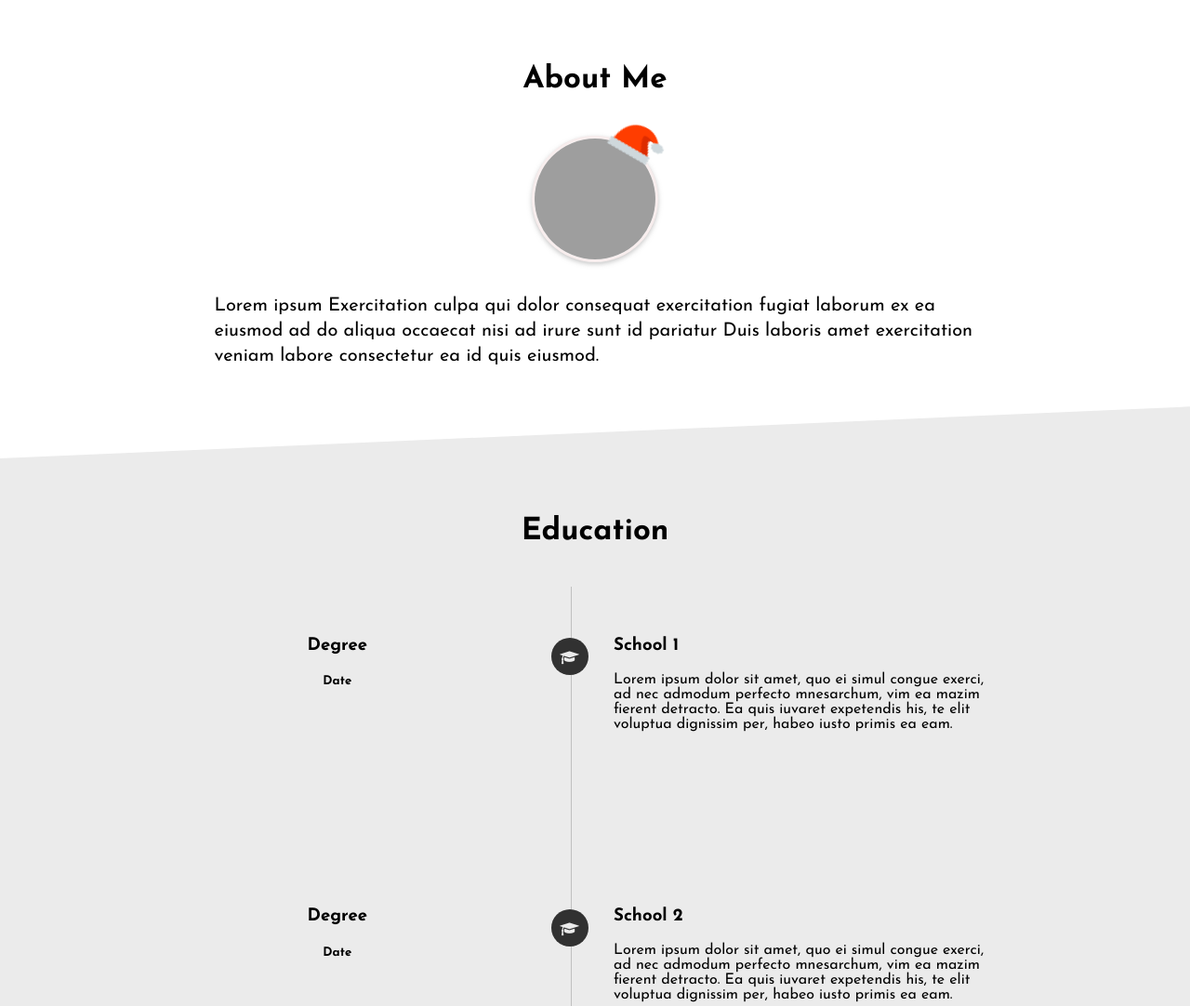
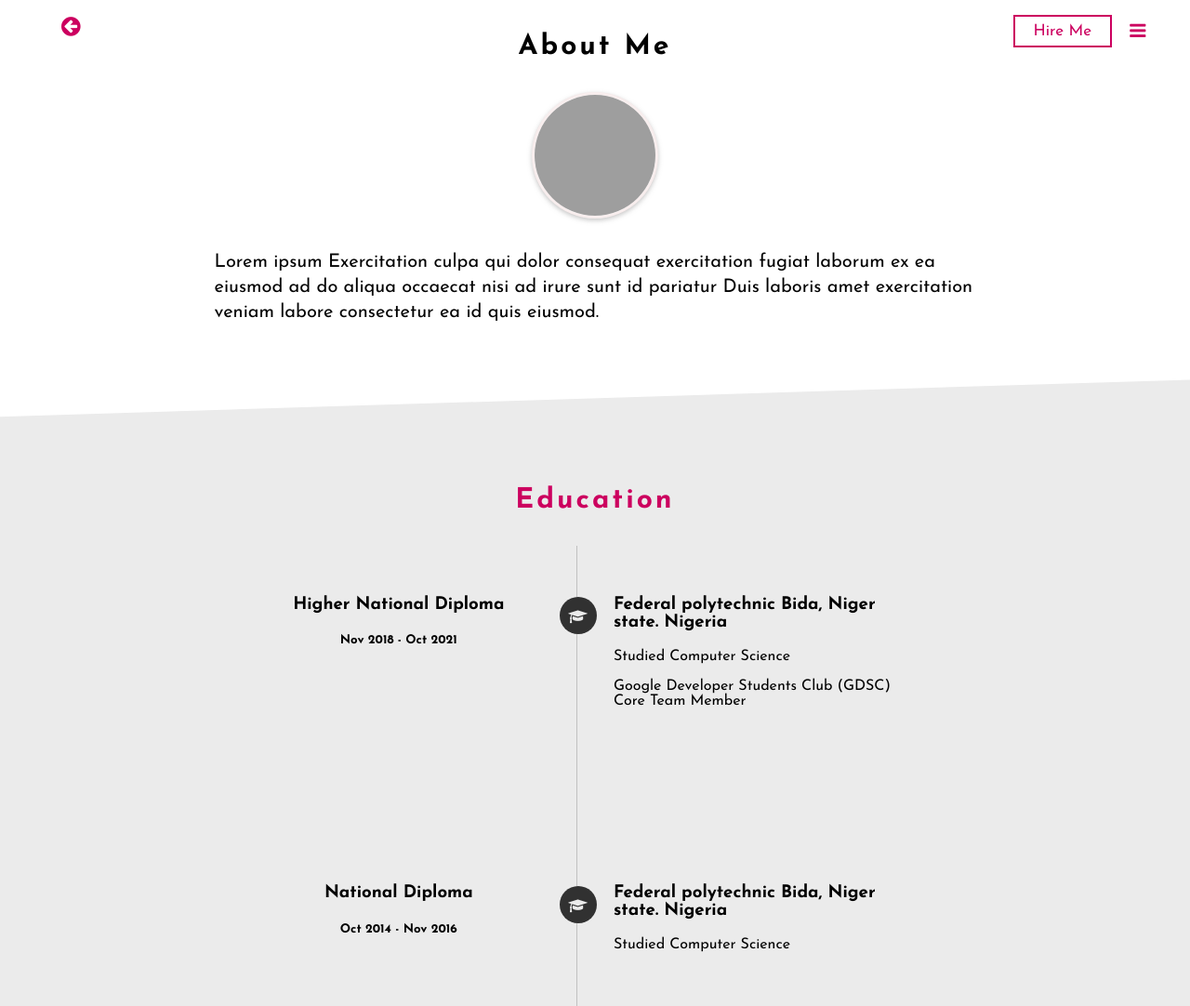
Before and after one commit to okafohenry/portfolio, a PHP site: page /resume.html in a window 1280 px wide. Shown: the top 1082 px of the page at 93% size. Run offline with PHP 8.4, Linux system fonts and the light colour scheme; grey boxes are pictures that could not be loaded.

Commit message:
added a few more styling

```diff
--- a/resume.css
+++ b/resume.css
@@ -5,10 +5,71 @@ html, body {
     font-family: 'Josefin Sans' !important;
 }
 h2 {
-    font-size: 33px;
+    font-size: 30px;
     text-align: center;
-    padding-bottom: 1rem;
+    padding-bottom: .5rem;
+    letter-spacing: 3px;
 }
+h4 {
+    letter-spacing: 3px;
+    text-align: center;
+    color: #cc005f;
+    font-size: 18px;
+}
+nav {
+    width: 100%;
+    background: transparent;
+    padding: 1rem;
+    position: fixed;
+    top: 0;
+    z-index: 20;
+}
+nav a.hire-me-nav, .fa-arrow-circle-left, .fa-bars {
+    color: #cc005f;
+}
+nav a.hire-me-nav {
+    text-decoration: none;
+    float: right;
+    margin-right: 100px;
+    font-size: 17px;
+    padding: 7px 20px;
+    border: 2px solid #cc005f;
+}
+.fa-arrow-circle-left {
+    font-size: 24px;
+    margin-left: 50px;
+}
+.fa-bars {
+    float: right;
+    font-size: 20px;
+    padding: 7px;
+    margin-right: -150px;
+}
+.drop-down-links {
+    width: 100%;
+    margin-left: -15px;
+    margin-top: 20px;
+    display: none;
+}
+
+.drop-down-links a{
+    width: 100%;
+    display: block;
+    text-decoration: none;
+    text-align: center;
+    background: #313131f3;
+    padding-top: 30px;
+    padding-bottom: 30px;
+    color: #fff;
+}
+.drop-down-links a:hover {
+    text-decoration: underline;
+}
+.show {display: block;}
+
+
+
+
 section {
     max-width: 100%;
     padding: 0px;
@@ -22,14 +83,7 @@ section {
 
 .personal-info {
     text-align: center;
-    padding-top: 2rem;
-    padding-bottom: 30px;
-}
-.santas-hat {
-    position: absolute;
-    top: 8rem;
-    margin-left: 5rem;
-    transform: rotate(30deg)
+    padding-bottom: 3rem;
 }
 
 .personal-info .my-img {
@@ -51,6 +105,9 @@ section {
     background: #ebebeb;
     padding-top: 5em;
     clip-path: polygon(0 5%, 100% 0, 100% 100%, 0 100%);
+}
+.education h2 {
+    color: #cc005f;
 }
 
 .timeline-container{
@@ -94,7 +151,7 @@ section {
     position: absolute;
     width: 40px;
     height: 40px;
-    right: -43px;
+    right: -40px;
     top: 30px;
     border-radius: 50%;
     z-index: 1;
--- a/resume.html
+++ b/resume.html
@@ -13,48 +13,46 @@
     <link href="animation.css" rel="stylesheet">
 </head>
 <body>
+    <nav>
+        <a href="index.html"><i class="fa fa-arrow-circle-left"></i></a>
+        <a href="#contact-me" class="hire-me-nav">Hire Me</a>
+        <a href="#" class="dropbtn" onclick="handleToggle()"><i class="fa fa-bars"></i></a>
+        <div class="drop-down-links dropdown-content" id="navDropdown">
+            <a href="index.html">Back</a>
+            <a href="#contact-me">Hire Me</a>
+        </div>
+    </nav>
     <section class="personal-info">
         <div class="section-container">
             <h2>About Me</h2>
-            <img src="/images/santas-hat.png" alt="santas-hat.png" class="santas-hat" height="50px" width="70px" />
             <img class="my-img" src="https://res.cloudinary.com/okafohenrie/image/upload/v1639749732/me_f8vdzi.jpg" alt="okafor-henry.jpg" height= "130px" width="130px"/>
             <p>Lorem ipsum Exercitation culpa qui dolor consequat exercitation fugiat laborum ex ea eiusmod ad do aliqua occaecat nisi ad irure sunt id pariatur Duis laboris amet exercitation veniam labore consectetur ea id quis eiusmod.</p>
         </div>
     </section>
     <section class="education">
         <div class="section-container">
-            <h2> Education</h2>
+            <h2>Education</h2>
             <div class="timeline-container">
                 <div class="content-list">
                     <div class="content degree-date left">
-                        <h3>Degree</h3>
-                        <h5>Date</h5>
+                        <h3>Higher National Diploma</h3>
+                        <h5>Nov 2018 - Oct 2021</h5>
                     </div>
                     <div class="content education-info right">
-                        <h3>School 1</h3>
-                        <p>Lorem ipsum dolor sit amet, quo ei simul congue exerci, ad nec admodum perfecto mnesarchum, vim ea mazim fierent detracto. Ea quis iuvaret expetendis his, te elit voluptua dignissim per, habeo iusto primis ea eam.</p>
+                        <h3>Federal polytechnic Bida, Niger state. Nigeria </h3>
+                        <p>Studied Computer Science</p>
+                        <p>Google Developer Students Club (GDSC) Core Team Member</p>
                     </div>
                 </div>
 
                 <div class="content-list">
                     <div class="content degree-date left">
-                        <h3>Degree</h3>
-                        <h5>Date</h5>
+                        <h3>National Diploma</h3>
+                        <h5>Oct 2014 - Nov 2016</h5>
                     </div>
                     <div class="content education-info right">
-                        <h3>School 2</h3>
-                        <p>Lorem ipsum dolor sit amet, quo ei simul congue exerci, ad nec admodum perfecto mnesarchum, vim ea mazim fierent detracto. Ea quis iuvaret expetendis his, te elit voluptua dignissim per, habeo iusto primis ea eam.</p>
-                    </div>
-                </div>
-
-                <div class="content-list">
-                    <div class="content degree-date left" >
-                        <h3>Degree</h3>
-                        <h5>Date</h5>
-                    </div>
-                    <div class="content education-info right">
-                        <h3>School 3</h3>
-                        <p>Lorem ipsum dolor sit amet, quo ei simul congue exerci, ad nec admodum perfecto mnesarchum, vim ea mazim fierent detracto. Ea quis iuvaret expetendis his, te elit voluptua dignissim per, habeo iusto primis ea eam.</p>
+                        <h3>Federal polytechnic Bida, Niger state. Nigeria </h3>
+                        <p>Studied Computer Science</p>
                     </div>
                 </div>
             </div>
@@ -97,33 +95,37 @@
             <div class="timeline-container">
                 <div class="content-list">
                     <div class="content degree-date left">
-                        <h3>Company</h3>
-                        <h5>Date</h5>
+                        <h3>Lafya HealthShare</h3>
+                        <h5>July 2021 - Oct 2021</h5>
                     </div>
                     <div class="content education-info right">
-                        <h3>Job Description</h3>
-                        <p>Lorem ipsum dolor sit amet, quo ei simul congue exerci, ad nec admodum perfecto mnesarchum, vim ea mazim fierent detracto. Ea quis iuvaret expetendis his, te elit voluptua dignissim per, habeo iusto primis ea eam.</p>
+                        <h3>Frontend Engineer (Intern)</h3>
+                        <p>Developed UI designs using Reactjs, Typescript and Styled-components.</p>
+                        <p>Worked in a team consisting of Product manager, UI/UX designer, Backend engineer and a Senior frontend engineer</p>
                     </div>
                 </div>
 
                 <div class="content-list">
                     <div class="content degree-date left">
-                        <h3>Company</h3>
-                        <h5>Date</h5>
+                        <h3>Imelar</h3>
+                        <h5>Nov 2020 - Feb 2021</h5>
                     </div>
                     <div class="content education-info right">
-                        <h3>Job Description</h3>
-                        <p>Lorem ipsum dolor sit amet, quo ei simul congue exerci, ad nec admodum perfecto mnesarchum, vim ea mazim fierent detracto. Ea quis iuvaret expetendis his, te elit voluptua dignissim per, habeo iusto primis ea eam.</p>
+                        <h3>Frontend Developer (Intern)</h3>
+                        <p>Developed UI designs using Reactjs and Styled-components. </p>
+                        <p>
+                            Worked in a team consisting of Product manager, UI/UX designer, Backend engineer and a Senior frontend engineer
+                        </p>
                     </div>
                 </div>
             </div>
             <center>
                 <ul class="button-container">
                     <li>
-                        <a href="#" class="inverse hire-me">HIRE ME</a>
+                        <a href="#contact-me" class="inverse hire-me">HIRE ME</a>
                     </li>
                     <li>
-                        <a href=" https://drive.google.com/file/d/1R51jzpFTFadRgFCvyam_Q3LsvdFlKojW/view?usp=sharing" target="_blank" class="solid" download="Okafor Henry's Resume">GET MY CV</a>
+                        <a href=" https://drive.google.com/file/d/1R51jzpFTFadRgFCvyam_Q3LsvdFlKojW/view?usp=sharing" target="_blank" class="solid" download="Okafor Henry's Resume">DOWNLOAD CV</a>
                     </li>
                 </ul>
             </center>
@@ -133,6 +135,7 @@
     <section class="portfolio">
         <div class="section-container">
             <h2>Portfolio</h2>
+            <h4>Check Out Some of My Works</h4>
             <div class="slideshow-container">
 
                 <div class="mySlides overlay-container fade">
@@ -141,7 +144,7 @@
                         <img src="https://res.cloudinary.com/okafohenrie/image/upload/v1640218620/Screenshot_2021-12-01_10.00.59_g6gywk.png" alt="guru-learning-mgt-system.png" style="width:100%">
                         <div class="text">Lorem ipsum dolor sit amet, quo ei simul congue exerci, ad nec admodum perfecto mnesarchum, vim ea mazim fierent detracto. Ea quis iuvaret expetendis his, te elit voluptua dignissim per,</div>
                         <div class="overlay">
-                            <div class="live-demo-text">live demonstration</div>
+                            <div class="live-demo-text">Live Demo</div>
                         </div>
                     </a>
                 </div>
@@ -150,9 +153,11 @@
                     <a href="https://okafohenry.github.io/birthday-list-keeper-React-App-/">
                         <div class="numbertext">2 / 4</div>
                         <img src="https://res.cloudinary.com/okafohenrie/image/upload/v1640218617/Screenshot_2021-12-22_23.42.20_nej6mu.png" style="width:100%">
-                        <div class="text">Lorem ipsum dolor sit amet, quo ei simul congue exerci, ad nec admodum perfecto mnesarchum, vim ea mazim fierent detracto. Ea quis iuvaret expetendis his, te elit voluptua dignissim per,</div>
+                        <div class="text">
+                            The little things like remembering someone's birthday really matters, so this application helps you store the birthday dates of loved ones. Birthday List Keeper was built with the intent of understanding the implementation of CRUD operation using Reactjs.
+                        </div>
                         <div class="overlay">
-                            <div class="live-demo-text">live demonstration</div>
+                            <div class="live-demo-text">Live Demo</div>
                         </div>
                     </a>
                 </div>
@@ -161,9 +166,11 @@
                     <a href="https://okafohenry.github.io/background-palette/">
                         <div class="numbertext">3 / 4</div>
                         <img src="https://res.cloudinary.com/okafohenrie/image/upload/v1640218624/Screenshot_2020-09-23_23.14.08_mryqa0.png" style="width:100%">
-                        <div class="text">Lorem ipsum dolor sit amet, quo ei simul congue exerci, ad nec admodum perfecto mnesarchum, vim ea mazim fierent detracto. Ea quis iuvaret expetendis his, te elit voluptua dignissim per</div>
+                        <div class="text">
+                            Background Palette is a fun project that immediately responds to user input and changes background color when a color value is detected. It was built using Reactjs to aid understanding of input box event management.
+                        </div>
                         <div class="overlay">
-                            <div class="live-demo-text">live demonstration</div>
+                            <div class="live-demo-text">Live Demo</div>
                         </div>
                     </a>
                 </div>
@@ -172,9 +179,11 @@
                     <a href="https://okafohenry.github.io/WeatherForecast-React/#/">
                         <div class="numbertext">4 / 4</div>
                         <img src="https://res.cloudinary.com/okafohenrie/image/upload/v1640218616/Screenshot_2021-12-22_23.31.21_ydkwtz.png" style="width:100%">
-                        <div class="text">Lorem ipsum dolor sit amet, quo ei simul congue exerci, ad nec admodum perfecto mnesarchum, vim ea mazim fierent detracto. Ea quis iuvaret expetendis his, te elit voluptua dignissim per</div>
+                        <div class="text">
+                            This application provides detailed 5-days weather forecast for any location specified. It was built with the intention of understanding API data management using React state. The application was developed using Reactjs
+                        </div>
                         <div class="overlay">
-                            <div class="live-demo-text">live demonstration</div>
+                            <div class="live-demo-text">Live Demo</div>
                         </div>
                     </a>
                 </div>
@@ -193,14 +202,16 @@
             </div>
         </div>
     </section>
-    <section class="contact-me">
+    <section class="contact-me" id="contact-me">
         <div class="section-container">
             <h2>Contact Me</h2>
+            <h4>I'll Love To Hear From You</h4>
             <form action="">
                 <input type="text" placeholder="Name" /><br />
                 <input type="text" placeholder="Email" /><br />
                 <input type="text" placeholder="Subject" /><br />
                 <textarea placeholder="Message..."></textarea>
+                <center><button type="submit">SUBMIT</button></center>
             </form>
         </div>
     </section>
@@ -218,5 +229,6 @@
             <i class="fa fa-github"></i>
         </a>
     </footer>
+
 </body>
 </html>
```
Also changed, not shown: other parts of resume.css (+200 -160 lines), scripts/animation.js (+23 -0 lines).
